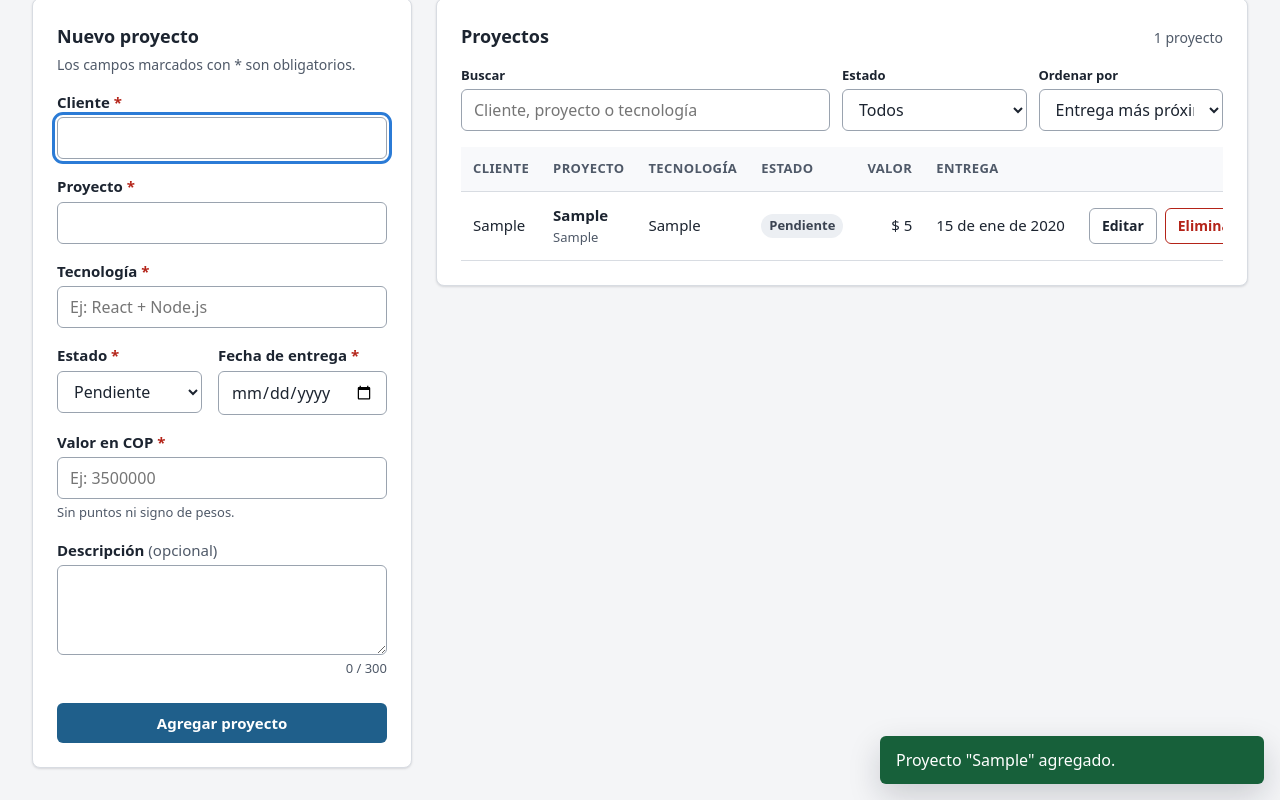
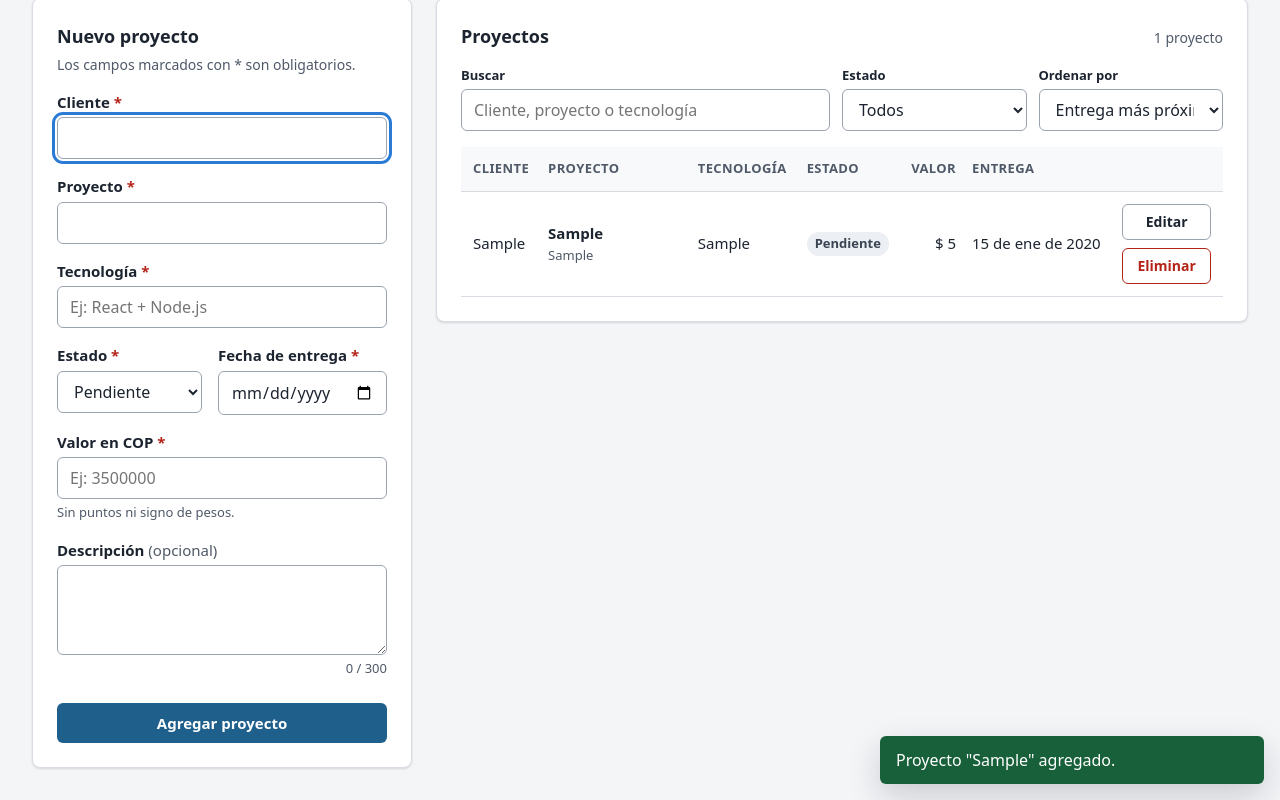
Before and after one commit to Esteban5675/crud_ia_fet, a plain HTML site: page index.html in a window 1280 px wide. Both pictures are taken after typing "Sample", "Sample", "Sample", "2020-01-15", "5", "Sample" into the empty fields and a click on the button "Agregar proyecto". Shown: the part 253-1053 px from the top of the page. Drawn offline with Linux system fonts and the light colour scheme.

Commit message:
Tabla: sin columna de acciones cortada en escritorio
El cambio a tarjetas ahora depende del ancho real de la tabla (container
query) y no del de la pantalla; con espacio suficiente se compacta la
tabla y se apilan Editar / Eliminar. Capturas actualizadas.

Co-Authored-By: Claude Opus 5.5 <noreply@anthropic.com>

```diff
--- a/css/estilos.css
+++ b/css/estilos.css
@@ -427,6 +427,9 @@ textarea {
 
 .tabla-contenedor {
   overflow-x: auto;
+  /* La tabla decide si se ve como tabla o como tarjetas según el espacio que
+     tiene ella misma (container query), no según el ancho de la pantalla. */
+  container-type: inline-size;
 }
 
 .tabla {
@@ -460,10 +463,6 @@ textarea {
 .tabla__numero {
   text-align: right !important;
   font-variant-numeric: tabular-nums;
-  white-space: nowrap;
-}
-
-.tabla__fecha {
   white-space: nowrap;
 }
 
@@ -649,9 +648,11 @@ textarea {
   }
 }
 
-/* ---------- Tabla en móvil: cada fila se vuelve una tarjeta ---------- */
+/* ---------- Tabla angosta: cada fila se vuelve una tarjeta ----------
+   Pasa en el celular y también en escritorio cuando el formulario deja poco
+   espacio: así la columna de acciones nunca queda cortada. */
 
-@media (max-width: 719px) {
+@container (width < 46rem) {
   .tabla thead {
     position: absolute;
     width: 1px;
@@ -708,6 +709,37 @@ textarea {
   }
 }
 
+/* ---------- Tabla ancha ----------
+   Son 7 columnas: se reduce el relleno lateral y los botones Editar / Eliminar
+   se apilan para que todo quepa sin desplazamiento horizontal. */
+
+@container (width >= 46rem) {
+  .tabla th,
+  .tabla td {
+    padding-left: var(--espacio-2);
+    padding-right: var(--espacio-2);
+  }
+
+  .tabla th:first-child,
+  .tabla td:first-child {
+    padding-left: var(--espacio-3);
+  }
+
+  .tabla th:last-child,
+  .tabla td:last-child {
+    padding-right: var(--espacio-3);
+  }
+
+  .tabla__proyecto {
+    min-width: 9rem;
+  }
+
+  .tabla__acciones {
+    flex-direction: column;
+    align-items: stretch;
+  }
+}
+
 /* ---------- Tablet ---------- */
 
 @media (min-width: 600px) {
--- a/js/interfaz.js
+++ b/js/interfaz.js
@@ -148,7 +148,7 @@ const Interfaz = {
 
   /** El nombre del proyecto va con su descripción debajo, si tiene. */
   crearCeldaProyecto(proyecto) {
-    const celda = this.crearCelda('Proyecto', '');
+    const celda = this.crearCelda('Proyecto', '', 'tabla__proyecto');
     const contenido = document.createElement('div');
     const nombre = document.createElement('strong');
     nombre.textContent = proyecto.proyecto;
```
Also changed, not shown: docs/capturas/01-listado.png, docs/capturas/02-crear.png, docs/capturas/03-editar.png, docs/capturas/04-eliminar.png.
